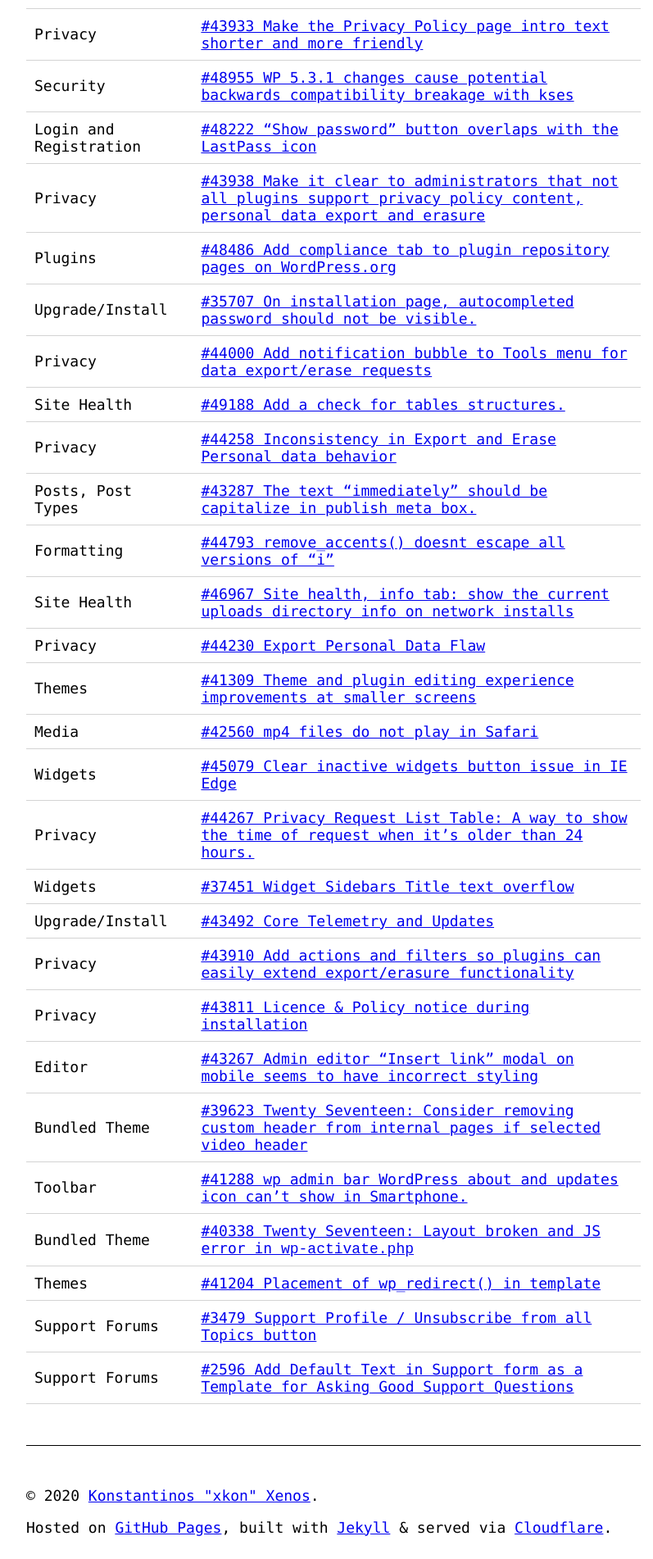
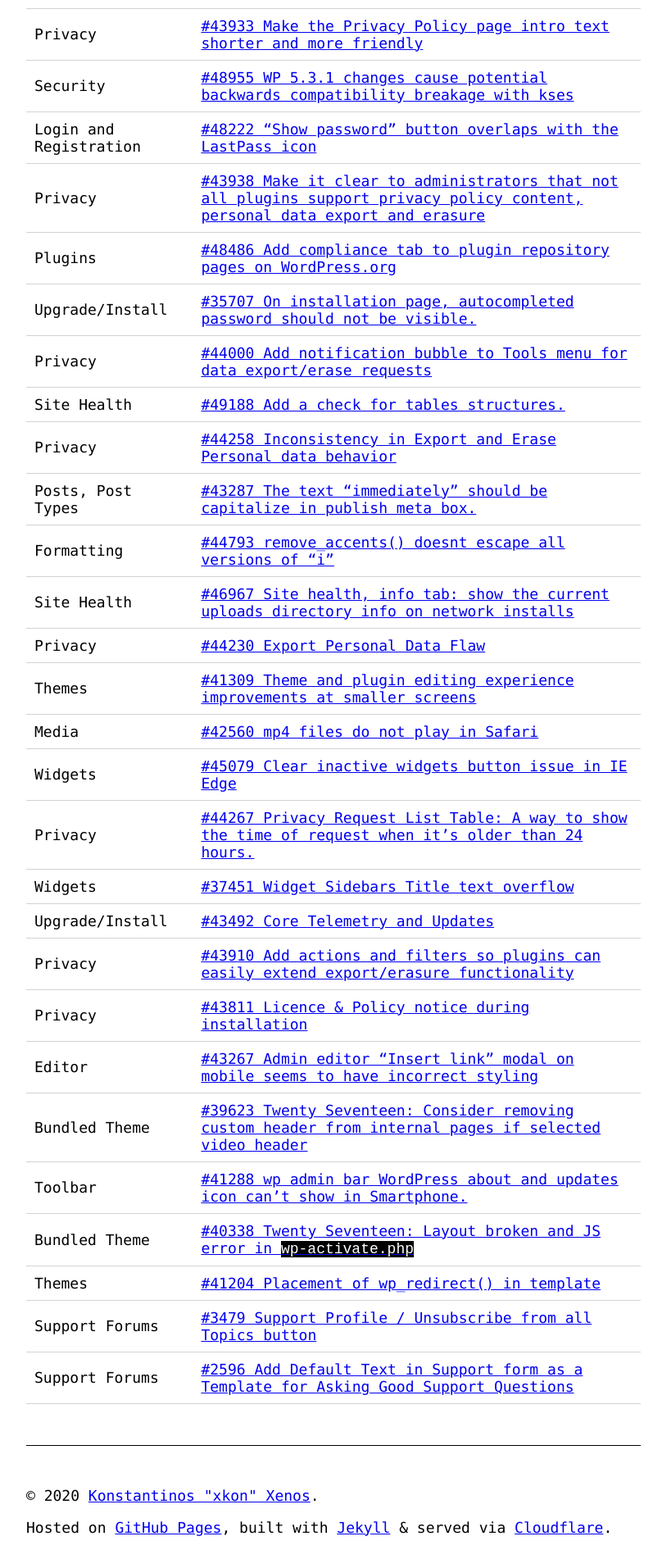
Before and after one commit to mrxkon/mrxkon.github.io, a Jekyll site: the page built from wp-contributions.md, in a window 1280 px wide. Shown: the part 2001-3903 px from the top of the page at 82% size, without its empty margins (233-1030 px from the left). Built offline with Jekyll 4.4.1, drawn with Linux system fonts in a browser that asks for light colours.

Commit message:
Update header.html

```diff
--- a/_includes/header.html
+++ b/_includes/header.html
@@ -92,6 +92,10 @@
 			blockquote p {
 				margin: 0;
 				padding: 0;
+			}
+			code.language-plaintext.highlighter-rouge {
+				background: #000;
+				color: #fff;
 			}
 			.site-title {
 				margin: 0;
```
